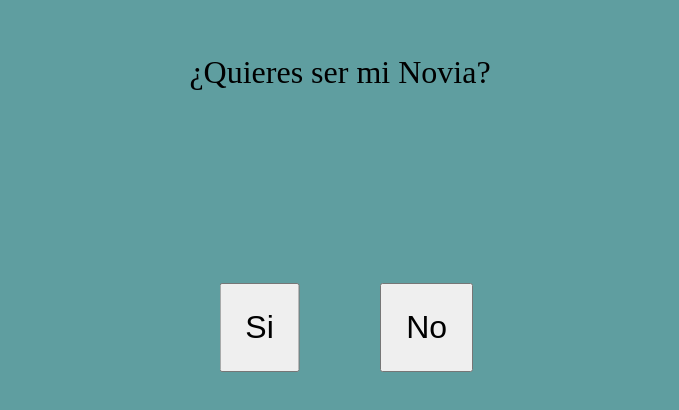
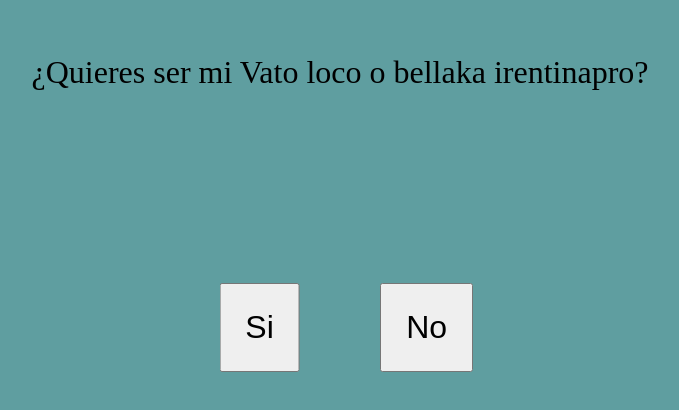
Before and after one commit to Kevintalarico/Irenitapro, a plain HTML site: page index.html in a window 1280 px wide. Shown: the part 138-548 px from the top of the page, without its empty margins (300-979 px from the left). Drawn offline with Linux system fonts and the light colour scheme.

Commit message:
Update index.html

```diff
--- a/index.html
+++ b/index.html
@@ -10,7 +10,7 @@
 <body>
 
     <div class="contenedor">
-        <p>¿Quieres ser mi Novia?</p>
+        <p>¿Quieres ser mi Vato loco o bellaka irentinapro?</p>
         <button id="yesBtn">Si</button>
         <button id="noBtn">No</button>
     </div>
```
